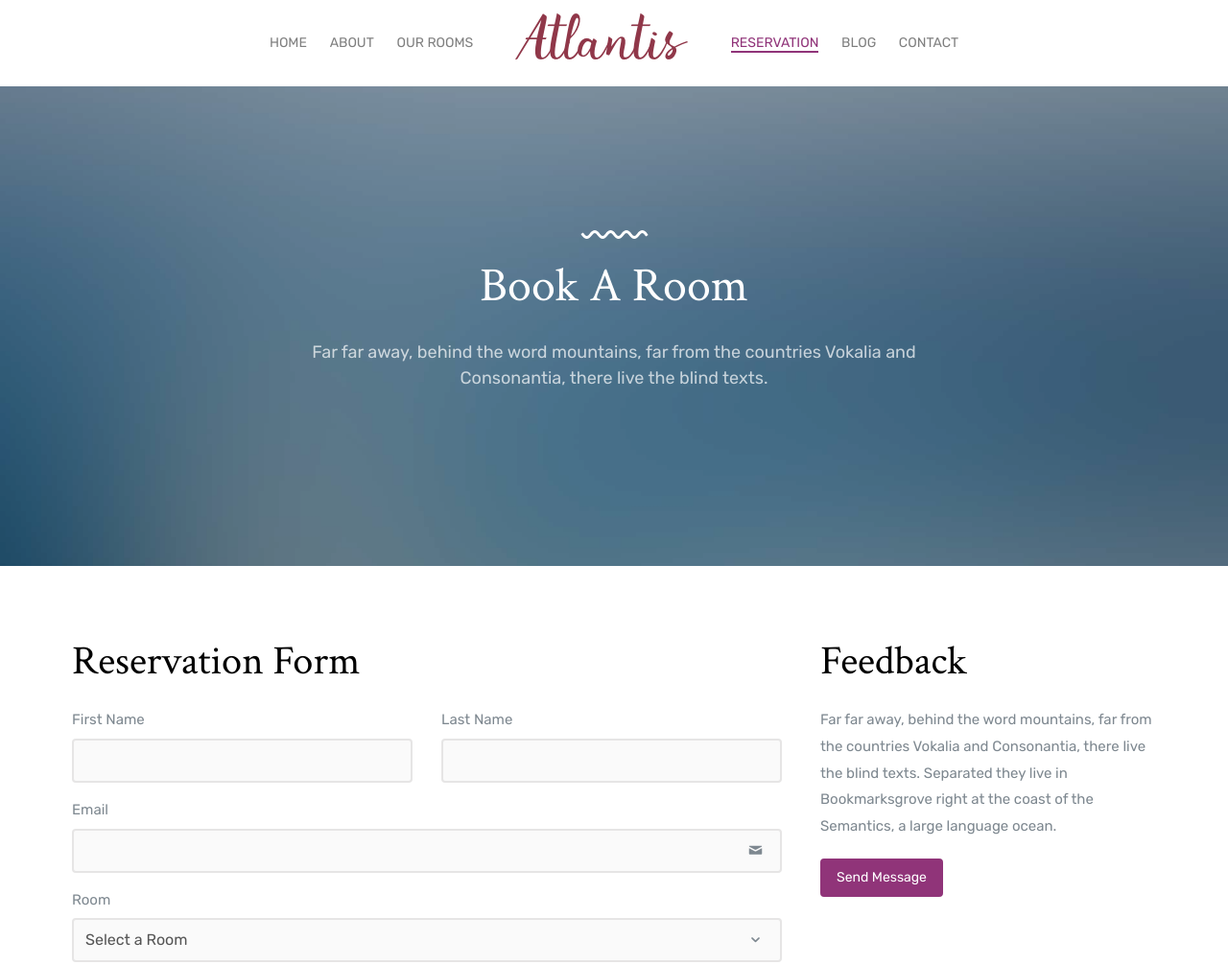
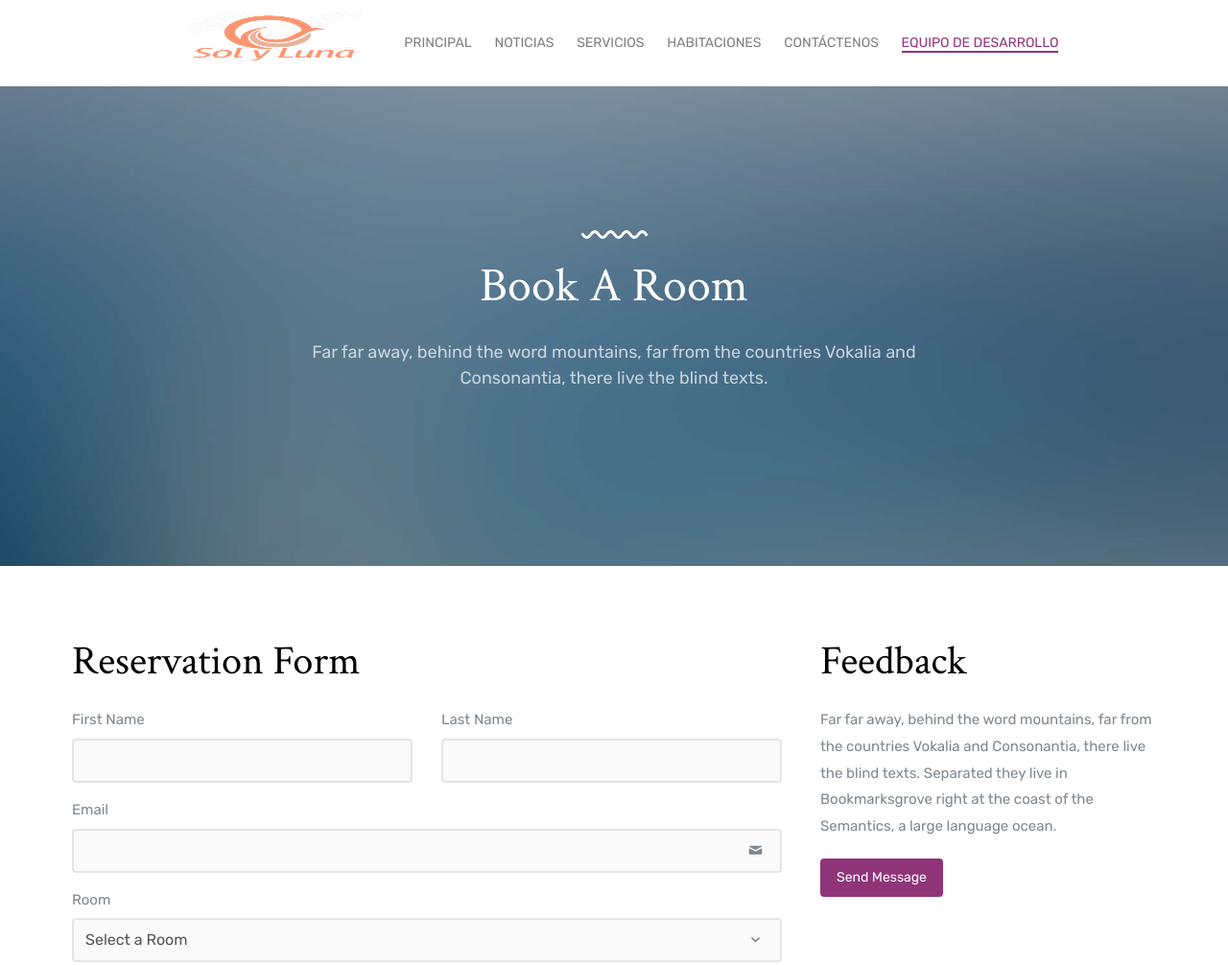
Before and after one commit to BriggitteL/ProyectoDAWM, a website: page atlantis/atlantis/team.html in a window 1280 px wide. Shown: the top 1006 px of the page at 96% size. Drawn offline with Linux system fonts and the light colour scheme; files whose address does not match are found by name.

Commit message:
Modificación de la navegación

```diff
--- a/atlantis/atlantis/reservation.html
+++ b/atlantis/atlantis/team.html
@@ -32,13 +32,13 @@
 
         <nav role="navigation" class="probootstrap-nav hidden-xs">
           <ul class="probootstrap-main-nav">
-            <li><a href="index.html">Home</a></li>
-            <li><a href="about.html">About</a></li>
-            <li><a href="rooms.html">Our Rooms</a></li>
-            <li class="hidden-xs probootstrap-logo-center"><a href="index.html"><img src="img/logo_md.png" class="hires" width="181" height="50" alt="Free Bootstrap Template by uicookies.com"></a></li>
-            <li class="active"><a href="reservation.html">Reservation</a></li>
-            <li><a href="blog.html">Blog</a></li>
-            <li><a href="contact.html">Contact</a></li>
+            <li class="hidden-xs probootstrap-logo-center"><a href="index.html"><img src="img/LogoSolyLuna.png" class="hires" width="181" height="50" alt="Free Bootstrap Template by uicookies.com"></a></li>
+            <li><a href="index.html">Principal</a></li>
+            <li><a href="blog.html">Noticias</a></li>
+            <li><a href="about.html">Servicios</a></li>
+            <li><a href="rooms.html">Habitaciones</a></li>
+            <li><a href="contact.html">Contáctenos</a></li>
+            <li class="active"><a href="team.html">Equipo de desarrollo</a></li>
           </ul>
           <div class="extra-text visible-xs">
             <a href="#" class="probootstrap-burger-menu"><i>Menu</i></a>
```
Also changed, not shown: atlantis/atlantis/about.html (+7 -7 lines), atlantis/atlantis/blog.html (+7 -7 lines), atlantis/atlantis/contact.html (+7 -7 lines), atlantis/atlantis/index.html (+7 -7 lines), atlantis/atlantis/rooms.html (+7 -7 lines), atlantis/atlantis/img/LogoSolyLuna.png (added).
